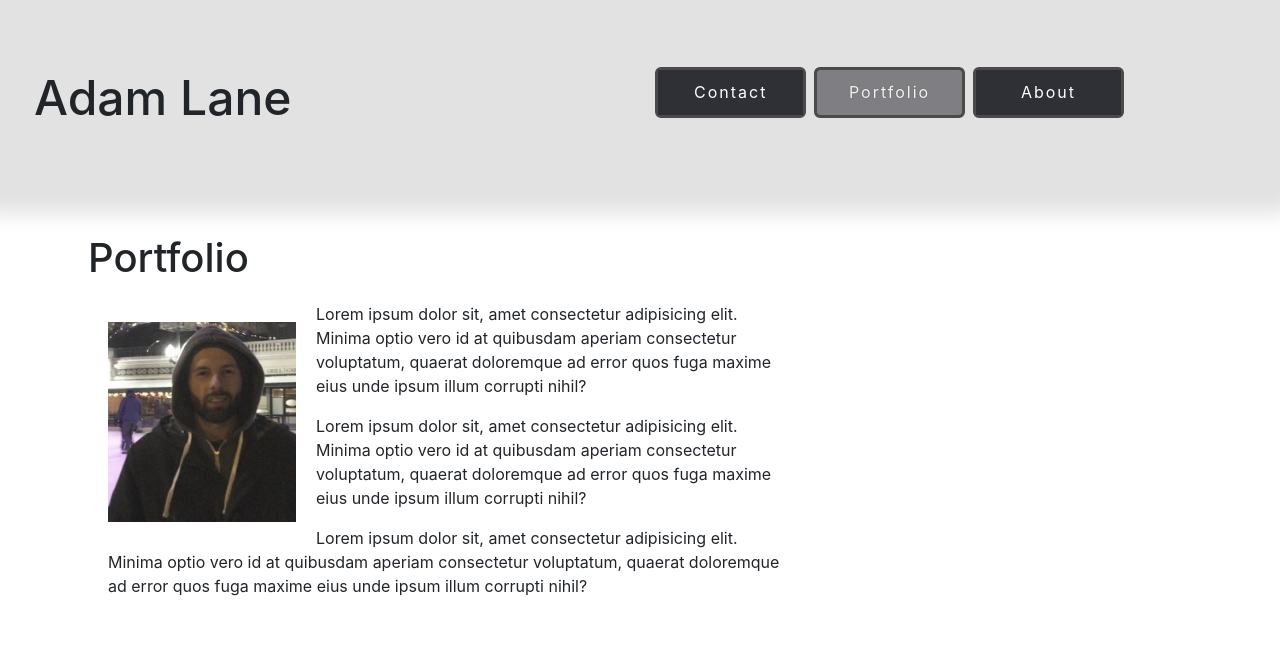
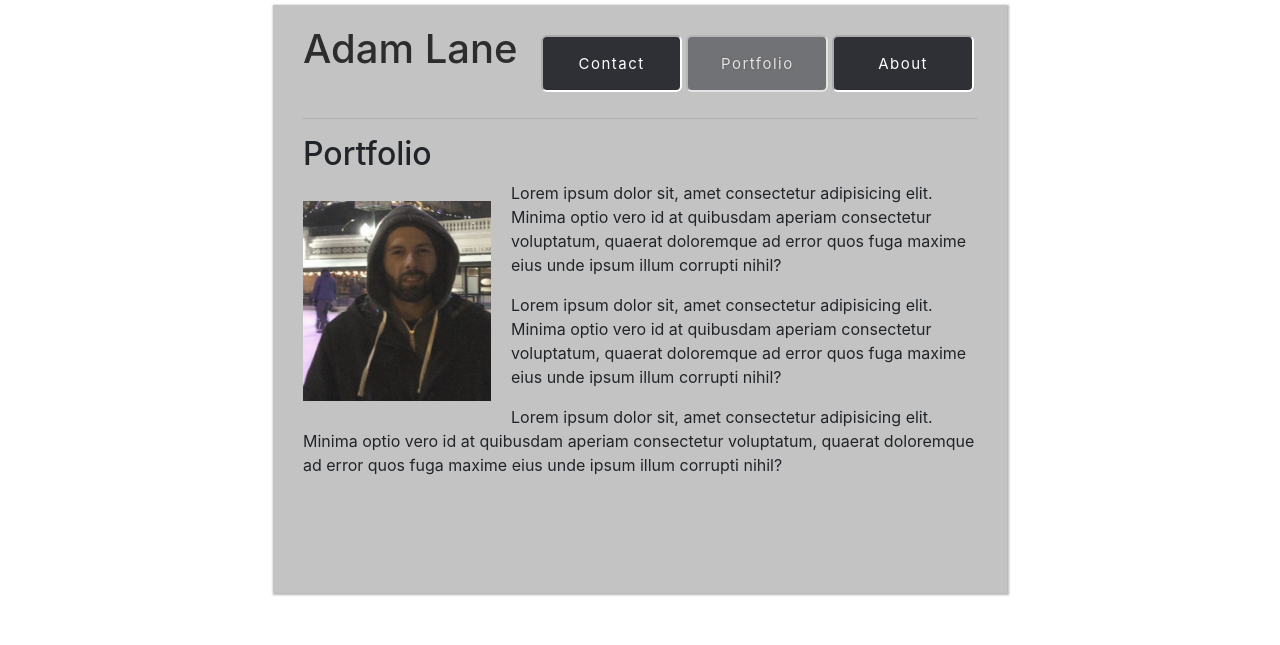
Before and after one commit to alane019/web-portfolio, a plain HTML site: page portfolio.html in a window 1280 px wide. Drawn offline with nearby package versions, Linux system fonts and the light colour scheme.

Commit message:
improved bootstrap grid styling

```diff
--- a/assets/css/style.css
+++ b/assets/css/style.css
@@ -1,78 +1,89 @@
+
+html, body{
+   background-color:rgba(255, 255, 255, 0.863);
+}
+
+#pageContainer{
+   background-color: rgba(109, 109, 109, 0.411);
+   max-width: 734px;
+   margin-top: 5px;
+   padding: 20px 30px 100px 30px;
+   box-shadow: rgba(58, 58, 58, 0.377) 1px 1px 2px 1px;
+  }
+
+.header-row {
+ max-width: 734px;
+}
 
 #site-name {
-   position: relative; /* was absolute */
-   left: 2px;
-   top: 5px;
-   display: inline-block;
+color: #2d2d2d;
+font-size: 2.5rem;
+
 }
 
-#currentTab {
+.nav-row-container-column{
+   padding-top: .25rem;
+   padding-bottom: .25rem;
+}
+
+.nav-button-row {
+   padding-top: .25rem;
+   padding-bottom: .25rem;
+   padding-left: 1rem;
+   padding-right: 1rem;
+}
+
+.nav-link-div-container{
+   padding-top: .25rem;
+   padding-bottom: .25rem;
+   text-align: center;
+   margin: 2px;
+   border: white inset 2px;
+   background-color: #2d2d2d ;
+   color: rgb(255, 255, 255);
+   text-decoration: none;
+   /* border: rgb(75, 73, 73) solid 3px; */
+   border-radius: 6px;
+   letter-spacing: 1.5px;
+   line-height: 45px;
+   background-color: #2f3036;
+   text-decoration: none;
+}
+
+.nav-link-item a {
+   font-size: 15px;
+   color: rgb(255, 255, 255);
+}
+
+.nav-link-no-stack:hover{
+   text-decoration: none;
+}
+
+.nav-link-div-container:hover{
+   background-color: #5a5a5ae8;
+   cursor: pointer;
+}
+
+div .currentTab{
    opacity: .55;
    cursor: default;
    text-shadow: 0 0 2px black;
 }
 
-#currentTab:hover{
-   background: #2f3036;
+.currentTab:hover{
+   cursor: default;
+   text-shadow: 0 0 2px black;
    text-decoration: none;
    text-shadow: none;
-   color: white;
-   font-weight: normal;
+   background-color: #2d2d2d ;
 }
 
-#site-name h1 {
-   font-size: 3rem;
-}
-
-#pageContainer{
- padding: 8px;
-}
-
-#nav-ul{
-   list-style: none;
-    margin: 0;
-    padding: 0;
-    white-space: nowrap;
-
-}
-#nav-ul > li {
-   display: inline-block;
-}
-
-
-
-/*
-#nav * {
-   right: 0;
-   padding: 1px;
-   padding-top: 5px;
-  display: inline;
-  float: right;
-}  /* WAS:  float: right; */
-
-/*
-ul {
-   padding: 1px;
-   float: right;
-    display: inline;
-   position: relative;
-}  */
-
-.jumbotron {
-
-   margin: 0 px;
-   border-radius: 0px;
-
-}
-
-.content{
-   margin-left: 10px;
-}
-
-.content-body{
-   margin: 10px;
-   padding: 10px;
-   max-width: 700px;
+.currentTab a:hover{
+   text-decoration: none;
+   cursor: default;
+   text-decoration: none;
+   text-shadow: none;
+   background-color: #2d2d2d ;
 
 }
 
@@ -83,65 +94,12 @@ ul {
  margin-left: 0px;
 }
 
-li {
-   display:inline-block;
-   margin: 3px 3px 0 0;
-   border: rgb(75, 73, 73) solid 3px;
-   border-radius: 6px;
-   letter-spacing: 2px;
-   padding:.2px;
-   min-width: 145px;
-
-}
-
-
-/*Style for nav menu item links*/
-li a {
-   display:block;
-   min-width: 145px;
-   height: 45px;
-   text-align: center;
-   line-height: 45px;
-   color: rgb(255, 255, 255);
-   background: #2f3036;
-   text-decoration: none;
-}
-
-/*Hover state  for nav menu item links*/
-li a:hover {
-   background: #cecece;
-   text-decoration: none;
-   color: rgba(28, 32, 32, 0.842);
-   font-weight: bold;
-   text-shadow: #2f3036 0 0 4px 4px;
-}
-
-#jumbo {
-   background-color: rgba(24, 24, 24, 0.125);
-   border-radius: 7px;
-   box-shadow: rgba(24, 24, 24, 0.125) -4px 0 20px 20px;
-
-}
 /* ---------------------------------- */
 
 /*Responsive Styles*/
-@media screen and (max-width : 900px){
+@media screen and (max-width : 770px){
    /*Make dropdown links appear inline*/
-   ul {
-       position: static;
-
-   }
-   /*Create vertical spacing*/
-   li {
-       margin-bottom: 1px;
-   }
-   /*Make all menu links full width*/
-   ul li, li a {
-       width: 100%;
-
-   }
-
-   #nav-ul > li {
-      display: block;
-  }
+#site-name{
+   font-size: 2rem;
 }
+}
--- a/portfolio.html
+++ b/portfolio.html
@@ -7,46 +7,42 @@
     <link rel="stylesheet" href="https://maxcdn.bootstrapcdn.com/bootstrap/4.0.0/css/bootstrap.min.css">
     <link rel="stylesheet" href="https://maxcdn.bootstrapcdn.com/font-awesome/4.7.0/css/font-awesome.min.css">
     <link rel="stylesheet" href="assets\css\style.css">
-
-<style></style></head>
+</head>
 <body>
 
+    <div id="pageContainer" class="container">
 <header>
 
-        <div class="header-menu">
-            <div id="jumbo" class="jumbotron">
-                <div class="row">  <!---->
-                        <div id="site-name" class="col-md-6"> <!-- COL -->
-                        <!-- <div  id="site-name">   </div>  [before: contained h1 site name] -->
-                            <h1>Adam&nbsp;Lane</h1>
 
-                        </div> <!-- end COL  -->
+    <div class="row header-row">
+        <div class="col-sm-4">
+          <h2 id="site-name">Adam&nbsp;Lane</h2>
+       </div>
 
-                        <div class="col-md-6"> <!-- COL -->
-                       <!-- <div id="nav"> -->
-                            <ul id="nav-ul"> <!-- class was: nav-menu -->
-                                <li>
-                                    <a href=".\contact.html">Contact</a>
-                                </li>
-                                <li>
-                                    <a id="currentTab" href="#">Portfolio</a>
-                                </li>
-                                <li>
-                                    <a  href=".\index.html">About</a>
-                                </li>
-                            </ul>
-                       <!-- - </div>  end div id=Nav -->
-                 </div> <!--  class="col-md-6"> -->     <!-- end COL -->
-                 </div> <!--   div class="row"> -->
-            </div>  <!-- end jumbotron -->
-        </div>  <!-- end header menu -->
+            <div class="col-sm-8 nav-row-container-column">
+                  <div class="row red-line  nav-button-row">
+                    <!--    <ul id="nav-ul"> - class was: nav-menu -->
+                              <div class="col nav-link-div-container">
+                                  <span class="nav-link-item"> <a id="nav-1" class="nav-link-no-stack" href=".\contact.html">Contact</a> </span>
+                              </div>
+                              <div class="col currentTab  nav-link-div-container">
+                                  <span class="nav-link-item"> <a  class="nav-link-no-stack" href="#">Portfolio</a> </span>
+                              </div>
+                              <div class="col nav-link-div-container">
+                                  <span class="nav-link-item"> <a  class="nav-link-no-stack" href=".\index.html">About</a> </span>
+                            </div>
+                    </div>
+                  <!--  </ul>  -->
+            </div>
+    </div>
+
 
 
 </header>
+<hr>
 
-<div id="pageContainer" class="container"> <!-- Had class: container >>  justify-content-center -->
 <div class="content">
-<h1>Portfolio</h1>
+<h2>Portfolio</h2>
 <div class="content-body">
 
     <img src="assets\images\self.jpg" alt="example screenshot">
@@ -67,7 +63,8 @@
 </div>
 </div>
 
-</div> <!-- class="container " --> <!-- Had class: justify-content-center -->
+</div>
 
 </body>
+
 </html>
```
Also changed, not shown: contact.html (+27 -30 lines), index.html (+27 -30 lines), 1 other file.
